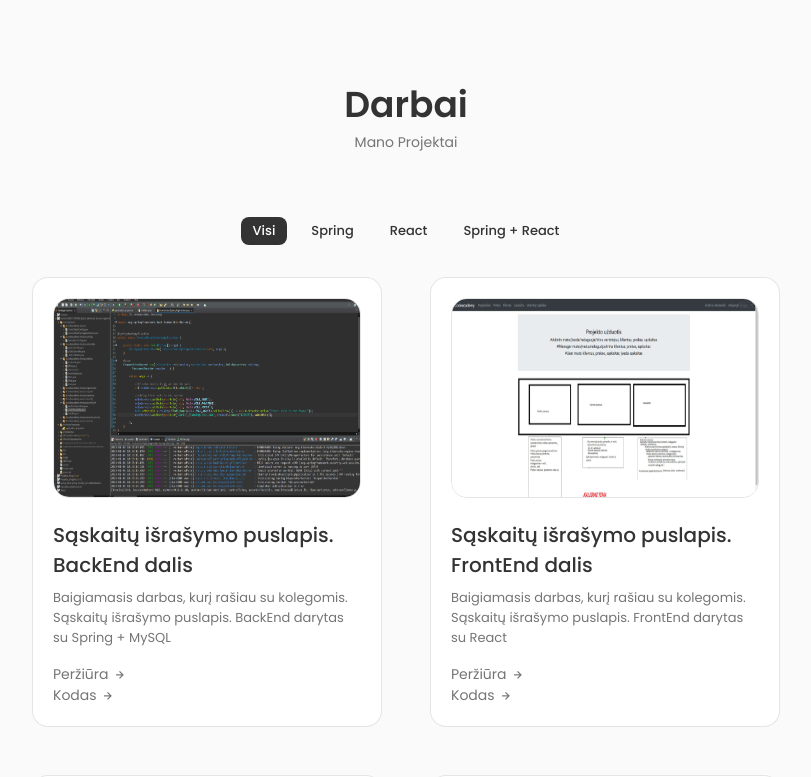
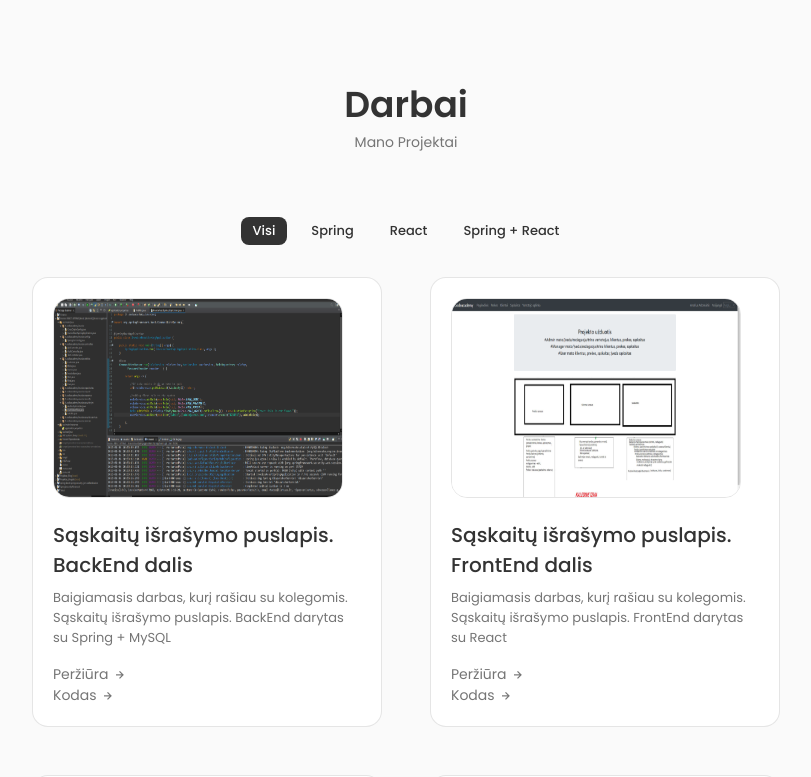
Before and after one commit to esuandrius/portfolio, a React (Create React App) app: page / in a window 1280 px wide. Shown: the part 1868-2645 px from the top of the page, without its empty margins (234-1045 px from the left). Built offline with nearby package versions, Linux system fonts and the light colour scheme.

Commit message:
added new work

```diff
--- a/src/components/work/work.css
+++ b/src/components/work/work.css
@@ -36,17 +36,11 @@
 
 .work__img {
   border: 1px solid rgba(0, 0, 0, 0.1);
-  width: auto;
+  width: 290px;
   height: 200px;
   border-radius: 1rem;
   margin-bottom: var(--mb-1);
 }
-
-/* .work__img:hover {
-  cursor: pointer;
-  border: 1px solid rgba(0, 0, 0, 0.1);
-  scale: 3.5;
-} */
 
 .work__title {
   font-size: var(--normal-font-size);
```
Also changed, not shown: src/assets/csv-upload.PNG.
